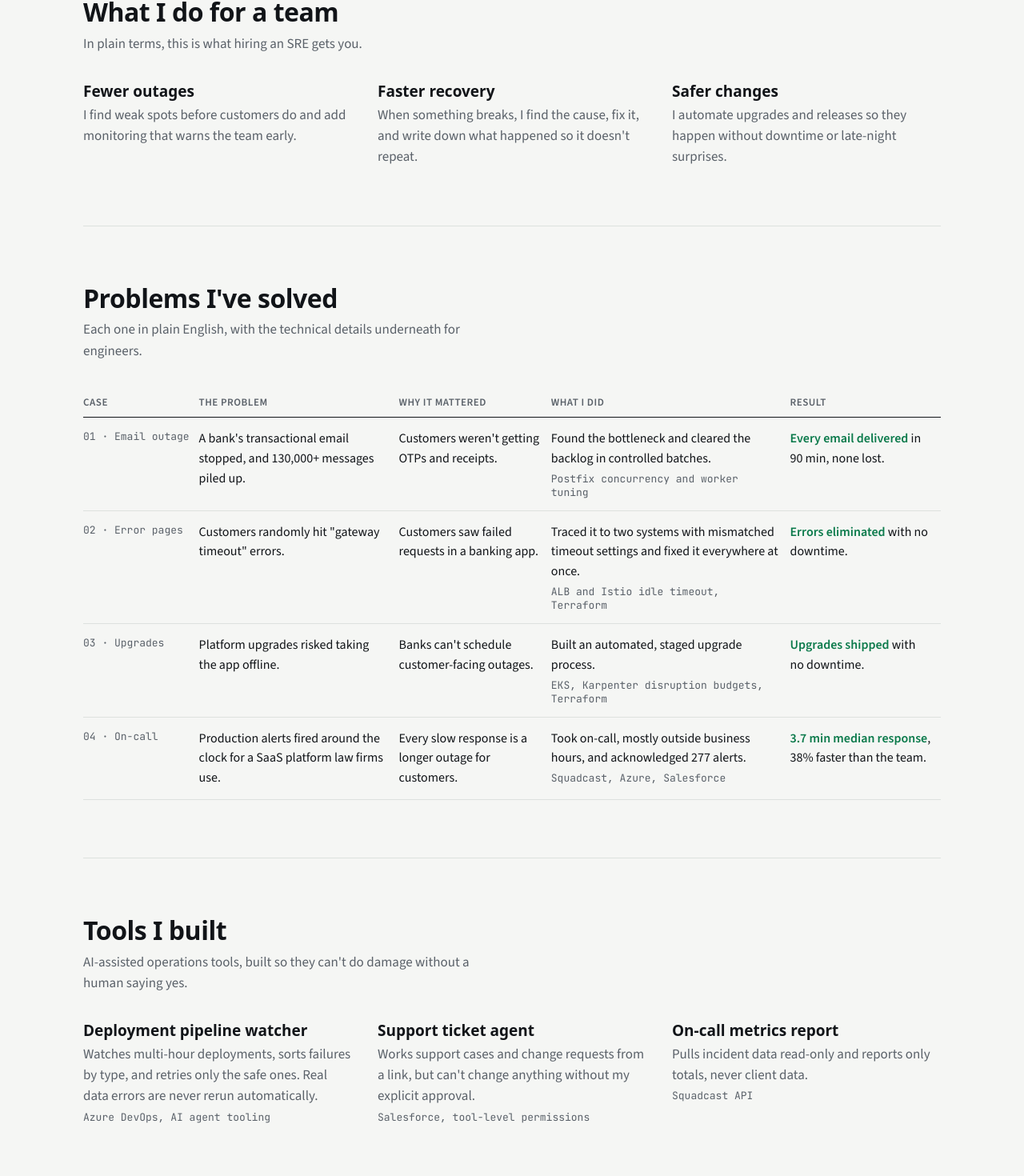
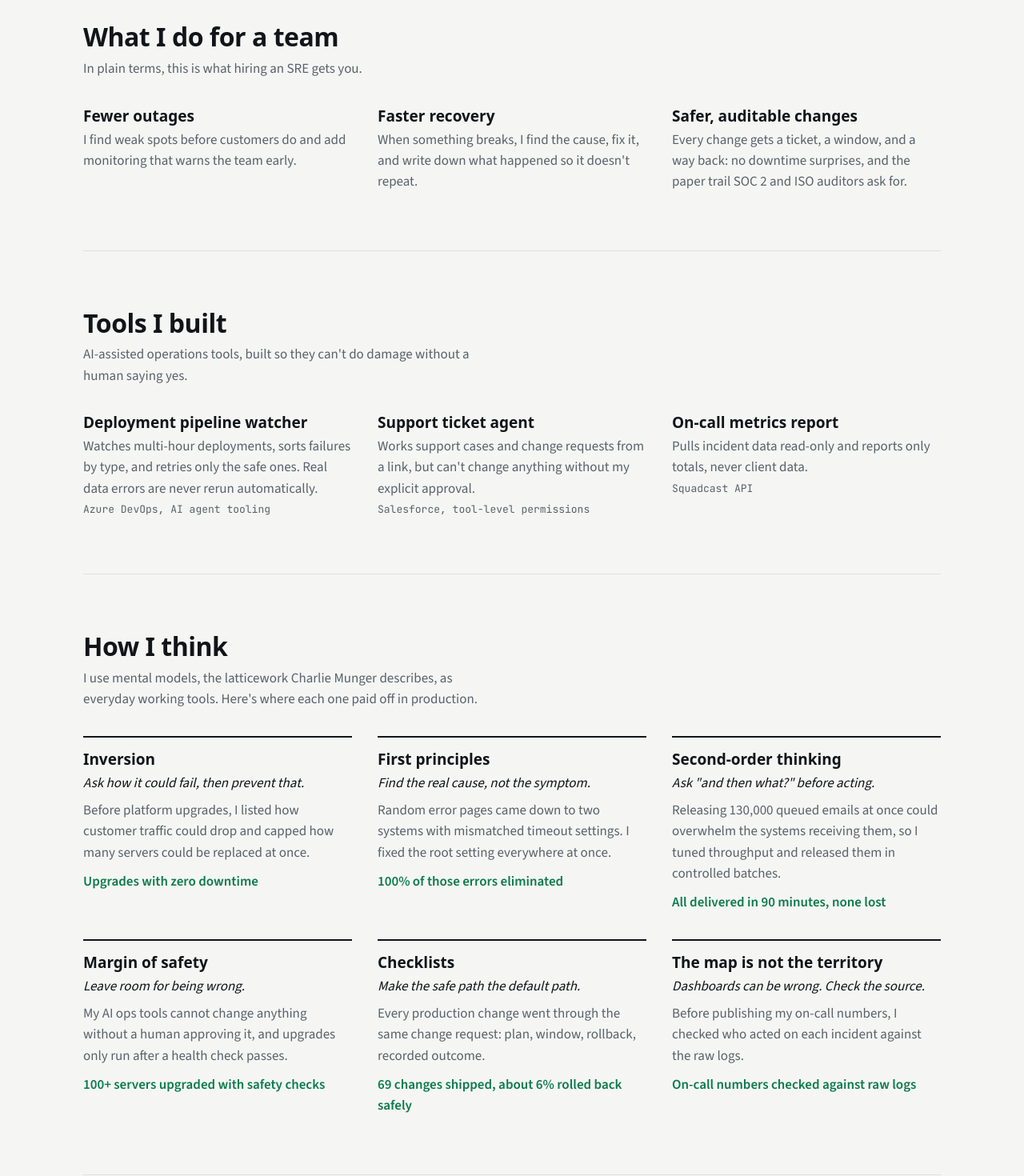
Before and after one commit to proDev-Theron/nextjs-portfolio-website, a Next.js app: page / in a window 1280 px wide. Shown: the part 872-2342 px from the top of the page at 80% size. Built offline with nearby package versions, Linux system fonts and the light colour scheme; a web font is replaced by a local one.

Commit message:
Add mental models, reliability review offer, and buyer-focused results

```diff
--- a/src/data/content.js
+++ b/src/data/content.js
@@ -1,15 +1,61 @@
 export const results = [
   { value: '130,000+', text: 'stuck customer emails recovered during an outage,', ok: 'none lost' },
-  { value: '3.7 min', text: 'median response to production alerts, 38% faster than the team' },
-  { value: '69', text: 'production changes shipped,', ok: '88% successful' },
+  { value: '3.7 min', text: "median response to production alerts, vs the team's 6.0 min" },
   { value: '0 min', text: 'downtime during major platform upgrades' },
+  { value: '69', text: 'production changes, each with a change request and outcome on record,', ok: 'about 6% rolled back safely' },
   { value: '100%', text: 'of random error pages eliminated,', ok: 'no downtime' },
 ];
 
 export const wins = [
   { title: 'Fewer outages', text: 'I find weak spots before customers do and add monitoring that warns the team early.' },
   { title: 'Faster recovery', text: "When something breaks, I find the cause, fix it, and write down what happened so it doesn't repeat." },
-  { title: 'Safer changes', text: 'I automate upgrades and releases so they happen without downtime or late-night surprises.' },
+  { title: 'Safer, auditable changes', text: 'Every change gets a ticket, a window, and a way back: no downtime surprises, and the paper trail SOC 2 and ISO auditors ask for.' },
+];
+
+export const models = [
+  {
+    name: 'Inversion',
+    meaning: 'Ask how it could fail, then prevent that.',
+    applied: 'Before platform upgrades, I listed how customer traffic could drop and capped how many servers could be replaced at once.',
+    result: 'Upgrades with zero downtime',
+  },
+  {
+    name: 'First principles',
+    meaning: 'Find the real cause, not the symptom.',
+    applied: 'Random error pages came down to two systems with mismatched timeout settings. I fixed the root setting everywhere at once.',
+    result: '100% of those errors eliminated',
+  },
+  {
+    name: 'Second-order thinking',
+    meaning: 'Ask "and then what?" before acting.',
+    applied: 'Releasing 130,000 queued emails at once could overwhelm the systems receiving them, so I tuned throughput and released them in controlled batches.',
+    result: 'All delivered in 90 minutes, none lost',
+  },
+  {
+    name: 'Margin of safety',
+    meaning: 'Leave room for being wrong.',
+    applied: 'My AI ops tools cannot change anything without a human approving it, and upgrades only run after a health check passes.',
+    result: '100+ servers upgraded with safety checks',
+  },
+  {
+    name: 'Checklists',
+    meaning: 'Make the safe path the default path.',
+    applied: 'Every production change went through the same change request: plan, window, rollback, recorded outcome.',
+    result: '69 changes shipped, about 6% rolled back safely',
+  },
+  {
+    name: 'The map is not the territory',
+    meaning: 'Dashboards can be wrong. Check the source.',
+    applied: 'Before publishing my on-call numbers, I checked who acted on each incident against the raw logs.',
+    result: 'On-call numbers checked against raw logs',
+  },
+];
+
+export const reviewSteps = [
+  { title: 'Week 1', text: 'Access, an architecture walkthrough, and a close look at your alerts, incidents, and change process.' },
+  { title: 'Week 2', text: 'A written report ranking your top reliability risks by business impact, plus fixes for the quick wins.' },
+  { title: 'Price', text: 'Fixed and agreed up front. No open-ended hours.' },
+  { title: 'After', text: 'Continue monthly if it was useful. Either way, you keep the report and the fixes.' },
 ];
 
 export const cases = [
@@ -41,7 +87,7 @@ export const cases = [
     ref: '04 · On-call',
     problem: 'Production alerts fired around the clock for a SaaS platform law firms use.',
     why: 'Every slow response is a longer outage for customers.',
-    did: 'Took on-call, mostly outside business hours, and acknowledged 277 alerts.',
+    did: 'Took on-call and acknowledged 277 production alerts.',
     tech: 'Squadcast, Azure, Salesforce',
     result: { ok: '3.7 min median response', rest: ', 38% faster than the team.' },
   },
@@ -87,7 +133,7 @@ export const roles = [
   {
     period: 'Contract',
     title: 'DevOps / Support Engineer, Legal tech SaaS company',
-    text: 'On call for a platform law firms rely on: resolved incidents, shipped 69 production changes in maintenance windows, and closed 128 service requests.',
+    text: 'On call for a platform law firms rely on: resolved incidents, ran 69 production changes through change management, and handled 128 service requests.',
     tech: 'Azure, Azure DevOps, Squadcast, Salesforce',
   },
   {
@@ -100,8 +146,6 @@ export const roles = [
 export const howIWork = [
   { title: 'Engagement', text: 'Remote contract, long-term preferred.' },
   { title: 'Hours', mono: 'UTC+8', text: ': full overlap with Australia and Asia, EU mornings, and overnight coverage for US teams.' },
-  { title: 'On-call', text: '93% of my recent incident work was outside local business hours.' },
-  { title: 'First two weeks', text: 'Get access, then deliver a written report on your biggest reliability risks and how to fix them.' },
   { title: 'Communication', text: 'Clear written updates, plus runbooks and post-incident reports for everything I touch.' },
 ];
 
@@ -124,6 +168,7 @@ export const certifications = [
 
 export const links = {
   email: 'mailto:prodev.theron@gmail.com',
+  review: 'mailto:prodev.theron@gmail.com?subject=Reliability%20review',
   linkedin: 'https://www.linkedin.com/in/prodev-theron/',
   github: 'https://github.com/proDev-Theron',
 };
--- a/src/pages/_app.js
+++ b/src/pages/_app.js
@@ -8,7 +8,7 @@ export default function App({ Component, pageProps }) {
       <Head>
         <title>Theron Bueno · Site Reliability Engineer</title>
         <meta name="viewport" content="width=device-width, initial-scale=1" />
-        <meta name="description" content="Theron Bueno, Site Reliability Engineer for banks and SaaS platforms. Available for remote SRE contracts." />
+        <meta name="description" content="Theron Bueno, Site Reliability Engineer for fintech and regulated SaaS on AWS and Azure. Available for remote SRE contracts." />
       </Head>
       <Component {...pageProps} />
     </>
--- a/src/pages/index.js
+++ b/src/pages/index.js
@@ -2,7 +2,7 @@ import { useState } from 'react';
 
 import Logo from '../components/Logo';
 import {
-  cases, certifications, howIWork, links, results, roles, stack, tools, wins,
+  cases, certifications, howIWork, links, models, results, reviewSteps, roles, stack, tools, wins,
 } from '../data/content';
 
 export default function Home() {
@@ -24,10 +24,10 @@ export default function Home() {
             Theron Bueno
           </a>
           <nav className="nav" aria-label="Sections">
+            <a href="#models">How I think</a>
             <a href="#results">Results</a>
             <a href="#experience">Experience</a>
-            <a href="#how">How I work</a>
-            <a href="#stack">Tools</a>
+            <a href="#start">Start here</a>
           </nav>
           <button type="button" className="toggle" onClick={toggleTheme} aria-label="Toggle light and dark mode">
             {theme === 'dark' ? 'light' : 'dark'}
@@ -40,8 +40,8 @@ export default function Home() {
           <div>
             <h1>I keep production apps running, so customers never notice when something breaks.</h1>
             <p className="lede">
-              Site Reliability Engineer for banks and SaaS platforms, including a digital bank and ING.
-              I prevent outages, fix them fast when they happen, and make changes safe.
+              Site Reliability Engineer for fintech and regulated SaaS on AWS and Azure, with banking experience at a
+              digital bank and ING. I prevent outages, fix them fast, and make every change safe and auditable.
             </p>
             <p className="terms mono">
               <span className="dot" aria-hidden="true" />
@@ -75,6 +75,34 @@ export default function Home() {
           </div>
         </section>
 
+        <section id="tools">
+          <h2>Tools I built</h2>
+          <p className="sub">AI-assisted operations tools, built so they can&apos;t do damage without a human saying yes.</p>
+          <div className="cards">
+            {tools.map((t) => (
+              <div key={t.title}><b>{t.title}</b><p>{t.text}</p><span className="tech">{t.tech}</span></div>
+            ))}
+          </div>
+        </section>
+
+        <section id="models">
+          <h2>How I think</h2>
+          <p className="sub">
+            I use mental models, the latticework Charlie Munger describes, as everyday working tools. Here&apos;s where
+            each one paid off in production.
+          </p>
+          <div className="cards models">
+            {models.map((m) => (
+              <div key={m.name}>
+                <b>{m.name}</b>
+                <p className="meaning">{m.meaning}</p>
+                <p>{m.applied}</p>
+                <span className="res">{m.result}</span>
+              </div>
+            ))}
+          </div>
+        </section>
+
         <section id="results">
           <h2>Problems I&apos;ve solved</h2>
           <p className="sub">Each one in plain English, with the technical details underneath for engineers.</p>
@@ -96,13 +124,16 @@ export default function Home() {
           </table>
         </section>
 
-        <section id="tools">
-          <h2>Tools I built</h2>
-          <p className="sub">AI-assisted operations tools, built so they can&apos;t do damage without a human saying yes.</p>
-          <div className="cards">
-            {tools.map((t) => (
-              <div key={t.title}><b>{t.title}</b><p>{t.text}</p><span className="tech">{t.tech}</span></div>
+        <section id="start">
+          <h2>Start here: a 2-week reliability review</h2>
+          <p className="sub">A small, fixed-scope first step, so you can judge my work before committing to a monthly contract.</p>
+          <div className="how">
+            {reviewSteps.map((s) => (
+              <div key={s.title}><b>{s.title}</b><span>{s.text}</span></div>
             ))}
+          </div>
+          <div className="cta-row">
+            <a className="btn btn-primary" href={links.review}>Ask about a reliability review</a>
           </div>
         </section>
 
--- a/src/styles/site.css
+++ b/src/styles/site.css
@@ -65,6 +65,10 @@ h2 { font: 600 2rem/1.15 var(--display); letter-spacing: -0.015em; margin-bottom
 .cards { display: grid; grid-template-columns: repeat(3, 1fr); gap: 32px; }
 .cards b { display: block; font: 600 19px var(--display); margin-bottom: 4px; }
 .cards p { color: var(--muted); }
+.models > div { border-top: 2px solid var(--ink); padding-top: 14px; }
+.models .meaning { color: var(--ink); font-style: italic; margin-bottom: 8px; }
+.res { display: block; margin-top: 10px; color: var(--accent); font-weight: 600; }
+#start .cta-row { margin-top: 24px; }
 .incident td { font-size: 16px; }
 .incident td:first-child { font-family: var(--mono); font-size: 13px; color: var(--muted); white-space: nowrap; }
 
```
